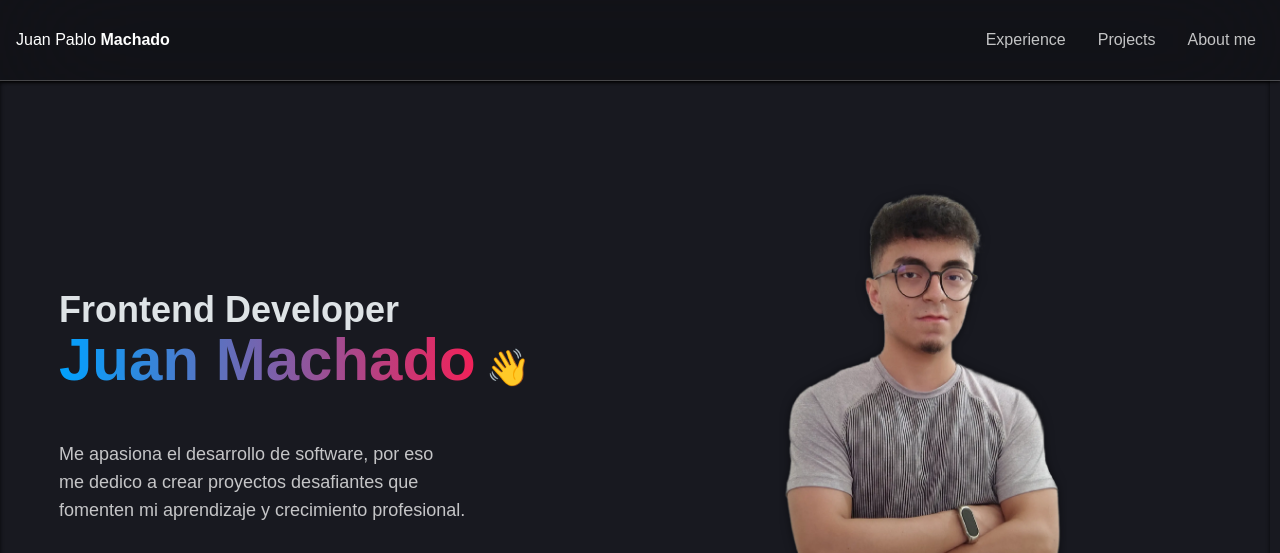
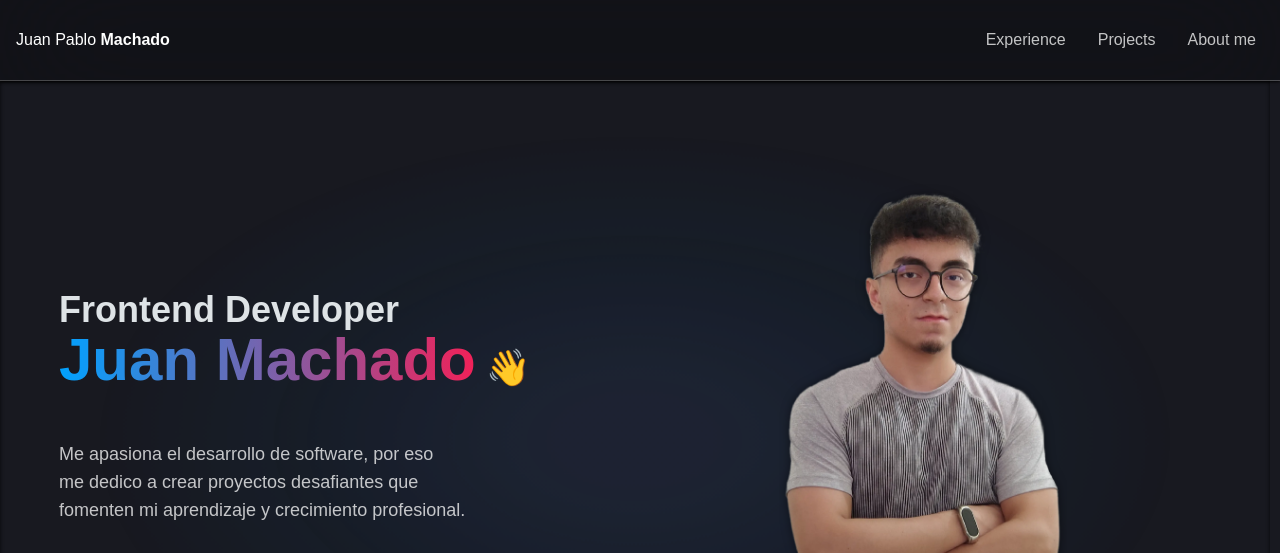
Before and after one commit to juanpmachadob/portfolio, an Astro site: page / in a window 1280 px wide. Shown: the top 553 px of the page. Built offline with nearby package versions, Linux system fonts and the light colour scheme; Astro itself is replaced by a stand-in of ours.

Commit message:
feat: add gradient animation to Hero section

```diff
--- a/src/layouts/Layout.astro
+++ b/src/layouts/Layout.astro
@@ -80,4 +80,25 @@ const { title } = Astro.props;
       color: transparent;
     }
   }
+
+  @keyframes fadeAndShrink {
+    0% {
+      opacity: 1;
+      scale: 1;
+    }
+    100% {
+      opacity: 0.15;
+      scale: 0.5;
+    }
+  }
+  @keyframes fadeAndGrow {
+    0% {
+      opacity: 0.15;
+      scale: 0.5;
+    }
+    100% {
+      scale: 1;
+      opacity: 1;
+    }
+  }
 </style>
--- a/src/sections/Hero.astro
+++ b/src/sections/Hero.astro
@@ -100,6 +100,35 @@ import { CurriculumIcon, EmailIcon, GithubIcon, LinkedinIcon } from "@/icons";
     overflow: hidden;
   }
 
+  #hero::before,
+  #hero::after {
+    content: "";
+    position: absolute;
+    top: 0;
+    left: 0;
+    width: 100%;
+    height: 100%;
+    z-index: -1;
+  }
+
+  #hero::before {
+    background: radial-gradient(
+      50% 50% at 50% 50%,
+      var(--color-primary-transparent) 20%,
+      transparent 100%
+    );
+    animation: fadeAndShrink 3s ease-in-out infinite alternate;
+  }
+
+  #hero::after {
+    background: radial-gradient(
+      50% 50% at 50% 50%,
+      var(--color-secondary-transparent) 20%,
+      transparent 100%
+    );
+    animation: fadeAndGrow 3s ease-in-out infinite alternate;
+  }
+
   .img-hero {
     filter: drop-shadow(0 0 5px rgba(0, 0, 0, 0.5));
     mask-image: linear-gradient(to bottom, black 75%, transparent 100%);
```
